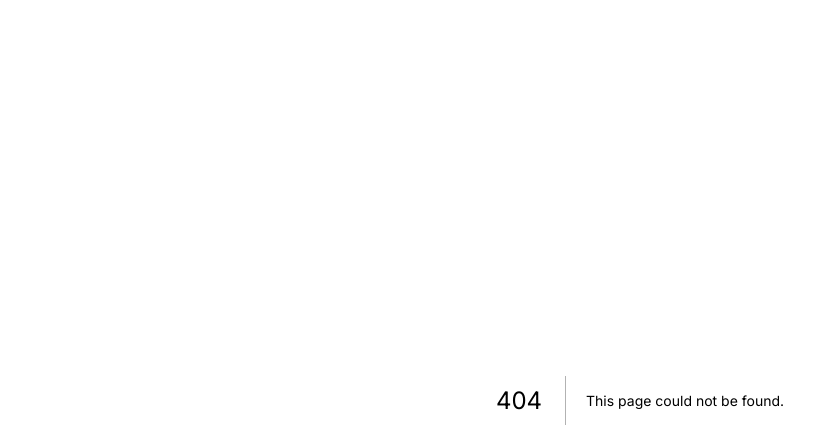
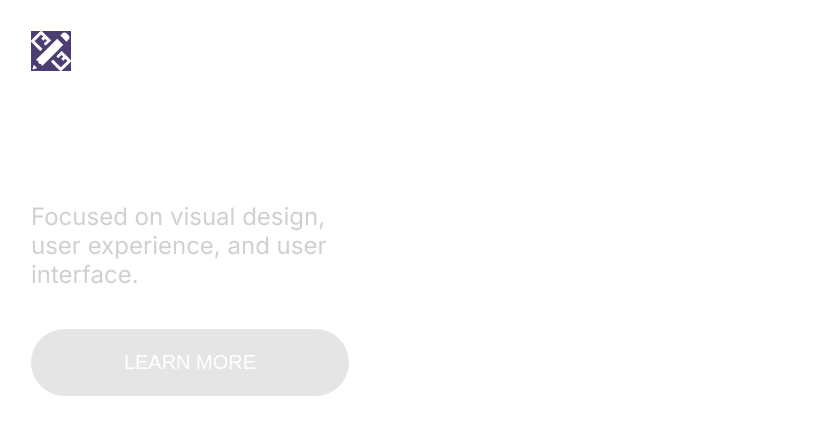
Before and after one commit to include-davis/website-2023, a Next.js app: page /components/get-involved/opportunity-card in a window 1280 px wide. Before the commit this address had no page. Shown: the top 448 px of the page, without its empty margins (0-815 px from the left). Built offline with nearby package versions, Linux system fonts and the light colour scheme.

Commit message:
finished basic layout of opportunity cards

```diff
--- /dev/null
+++ b/src/pages/components/get-involved/opportunity-card.tsx
@@ -0,0 +1,22 @@
+import { ReactElement } from 'react';
+import styles from '../../../styles/get-involved/opportunity-card.module.scss';
+import Image from 'next/image';
+
+export default function OpportunityCard(): ReactElement {
+  return (
+    <div className={styles.cardContainer}>
+      <Image
+      src="/get-involved/svgs/pencil.svg"
+      width={40}
+      height={40}
+      alt="Icon of a pencil with ruler through it"
+      className={styles.icon}
+      />
+      <h4 className={styles.header}>Design</h4>
+      <p className={` ${styles.p} p-small`}>
+        Focused on visual design, user experience, and user interface.
+      </p>
+      <button className={styles.button}>LEARN MORE</button>
+    </div>
+  );
+}
--- a/src/pages/get-involved.tsx
+++ b/src/pages/get-involved.tsx
@@ -1,10 +1,12 @@
 import React from 'react';
 import MainContentFooter from './components/get-involved/main-content-footer';
 import styles from '../styles/get-involved/get-involved.module.scss';
+import OpportunityCard from './components/get-involved/opportunity-card';
 
 export default function GetInvolved(): React.JSX.Element {
   return (
     <div className={styles.temp}>
+      <OpportunityCard></OpportunityCard>
       <MainContentFooter></MainContentFooter>
 
     </div>
--- a/src/styles/get-involved/get-involved.module.scss
+++ b/src/styles/get-involved/get-involved.module.scss
@@ -27,3 +27,6 @@
   padding: 20px 50px;
   margin-top: 64px;
 }
+.temp {
+  background: var(--purple-gradient);
+}
--- /dev/null
+++ b/src/styles/get-involved/opportunity-card.module.scss
@@ -0,0 +1,32 @@
+.cardContainer {
+  background: rgba(255, 255, 255, 0.1);
+  backdrop-filter: blur(10px);
+
+  border: 0.5px solid #FFF;
+  border-radius: 20px;
+
+  padding: 30px;
+  max-width: 380px;
+
+  display: flex;
+  flex-direction: column;
+  row-gap: 40px;
+}
+
+.header, .button {
+  color: var(--text-white);
+}
+
+.p {
+  color: var(--text-grey);
+}
+
+.button {
+  background: rgba(0, 0, 0, 0.10);
+  border-color: transparent;
+  border-radius: 100px;
+
+  font-size: 1.25rem;
+
+  padding: 20px 40px;
+}
```
Also changed, not shown: src/pages/components/get-involved/main-content-footer.tsx (+5 -6 lines), public/get-involved/svgs/pencil.svg (added).
